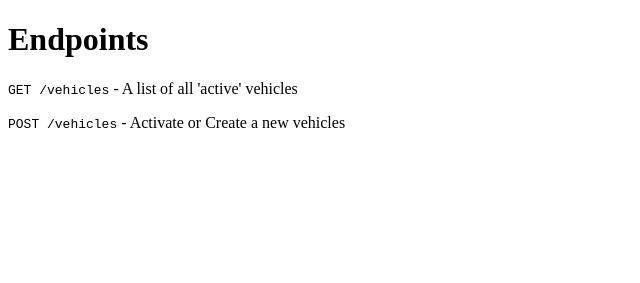
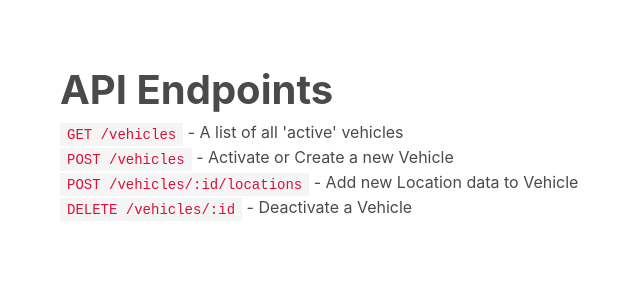
Before and after one commit to luizfonseca/d2d_challenge, a website: page public/index.html in a window 1280 px wide. Shown: the whole page, without its empty margins (0-640 px from the left). Drawn offline with nearby package versions, Linux system fonts and the light colour scheme.

Commit message:
Adding HTML to the root of the api

```diff
--- a/public/index.html
+++ b/public/index.html
@@ -3,15 +3,20 @@
   <head>
     <meta charset="utf-8">
     <title>Door2Door Challenge</title>
+    <link rel="stylesheet" href="https://cdnjs.cloudflare.com/ajax/libs/bulma/0.6.1/css/bulma.min.css">
   </head>
   <body>
 
 
-    <h1>Endpoints</h1>
 
-
-    <p><code>GET /vehicles</code> - A list of all 'active' vehicles</p>
-    <p><code>POST /vehicles</code> - Activate or Create a new vehicles</p>
-
+    <div class="section">
+      <div class="column">
+        <h1 class="is-size-2 has-text-weight-bold">API Endpoints</h1>
+        <p><code>GET /vehicles</code> - A list of all 'active' vehicles</p>
+        <p><code>POST /vehicles</code> - Activate or Create a new Vehicle</p>
+        <p><code>POST /vehicles/:id/locations</code> - Add new Location data to Vehicle</p>
+        <p><code>DELETE /vehicles/:id</code> - Deactivate a Vehicle</p>
+      </div>
+    </div>
   </body>
 </html>
```
